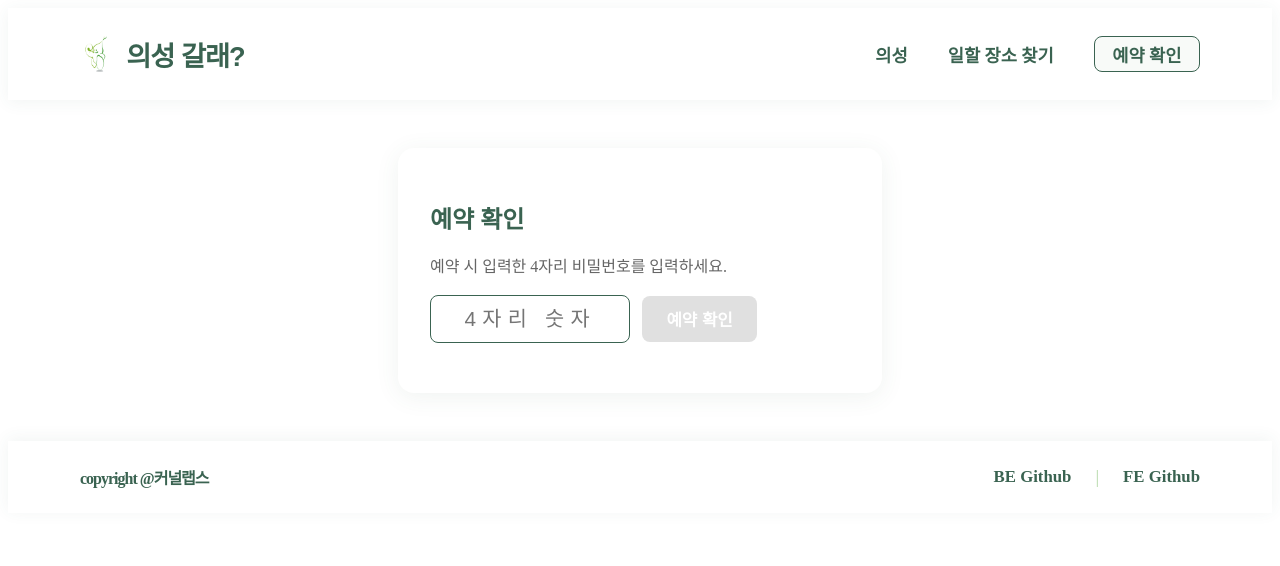
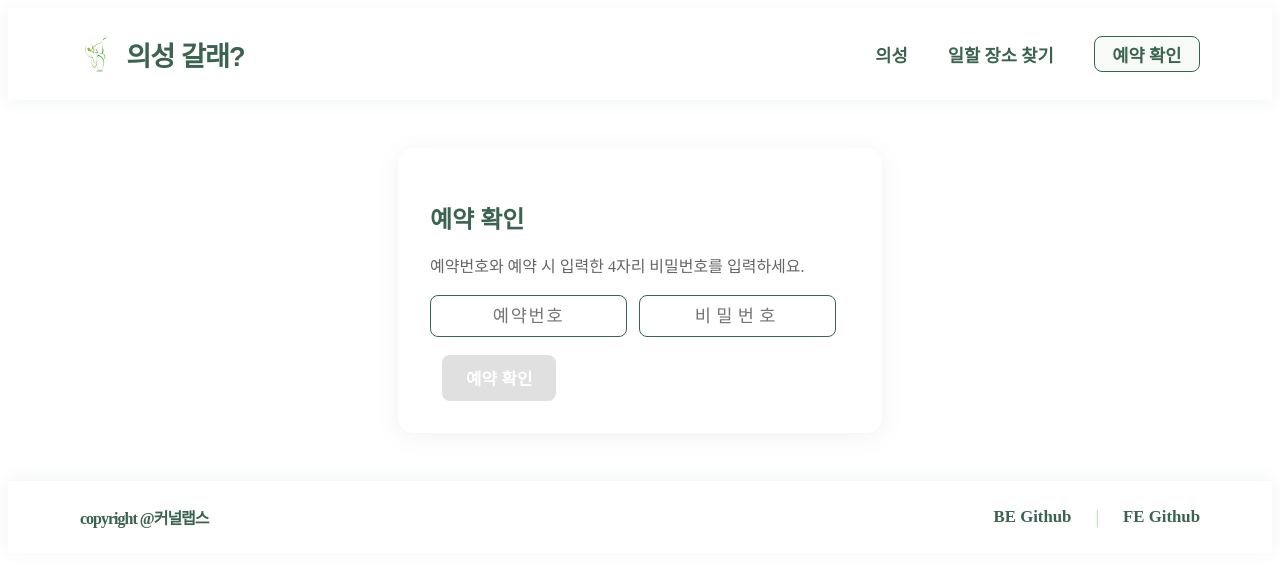
Before and after one commit to Kernel360Labs/KernelLabs-FE, a React (Vite) app: page /reservation-check in a window 1280 px wide. Shown: the top 566 px of the page. Built offline with nearby package versions, Linux system fonts and the light colour scheme.

Commit message:
[feat] #14 - 예약 확인 조회 API 연동

```diff
--- a/src/pages/RentalDetailPage.tsx
+++ b/src/pages/RentalDetailPage.tsx
@@ -546,6 +546,28 @@ const RentalDetailPage = () => {
               >
                 예약이 완료되었습니다.
               </h3>
+              {reservationResult && (
+                <div
+                  style={{
+                    color: "#3A6351",
+                    fontWeight: 700,
+                    fontSize: "1.13rem",
+                    marginBottom: 10,
+                  }}
+                >
+                  예약 번호는 [ {reservationResult.data.reservationId} ] 입니다.
+                  <br />
+                  <span
+                    style={{
+                      fontWeight: 500,
+                      fontSize: "1.01rem",
+                      color: "#444",
+                    }}
+                  >
+                    예약 조회/변경/취소 시 필요하오니 꼭 기억해주세요.
+                  </span>
+                </div>
+              )}
               <div
                 style={{
                   color: "#3A6351",
--- a/src/pages/ReservationCheckPage.tsx
+++ b/src/pages/ReservationCheckPage.tsx
@@ -1,29 +1,34 @@
 import { useState } from "react";
+import { placeService } from "../services/placeService";
 import { useReservationStore } from "../stores/placeStore";
-import { placeService } from "../services/placeService";
 
 const ReservationCheckPage = () => {
+  const [reservationId, setReservationId] = useState("");
   const [password, setPassword] = useState("");
-  const [result, setResult] = useState<any>(null);
-  const [loading, setLoading] = useState(false);
-  const [error, setError] = useState<string | null>(null);
+  const {
+    reserving: loading,
+    reservationError: error,
+    reservationResult: result,
+    setReserving,
+    setReservationError,
+    setReservationResult,
+  } = useReservationStore();
 
   const handleCheck = async () => {
-    setLoading(true);
-    setError(null);
-    setResult(null);
+    setReserving(true);
+    setReservationError(null);
+    setReservationResult(null);
     try {
-      // 실제 API 엔드포인트에 맞게 수정 필요
-      const res = await placeService.checkReservation(password);
-      setResult(res.data);
+      const res = await placeService.checkReservation(reservationId, password);
+      setReservationResult(res);
     } catch (e: any) {
-      setError(
+      setReservationError(
         e?.response?.data?.message ||
           e.message ||
           "예약 내역을 찾을 수 없습니다."
       );
     } finally {
-      setLoading(false);
+      setReserving(false);
     }
   };
 
@@ -49,8 +54,30 @@ const ReservationCheckPage = () => {
         예약 확인
       </h2>
       <div style={{ marginBottom: 18, color: "#666" }}>
-        예약 시 입력한 4자리 비밀번호를 입력하세요.
+        예약번호와 예약 시 입력한 4자리 비밀번호를 입력하세요.
       </div>
+      <input
+        type="text"
+        inputMode="numeric"
+        maxLength={8}
+        pattern="[0-9]*"
+        value={reservationId}
+        onChange={(e) => {
+          if (/^\d{0,8}$/.test(e.target.value))
+            setReservationId(e.target.value);
+        }}
+        style={{
+          fontSize: "1.1rem",
+          padding: "0.6rem 1.1rem",
+          borderRadius: 8,
+          border: "1.5px solid #3A6351",
+          marginBottom: 12,
+          width: 160,
+          textAlign: "center",
+          letterSpacing: "0.1em",
+        }}
+        placeholder="예약번호"
+      />
       <input
         type="password"
         inputMode="numeric"
@@ -61,29 +88,38 @@ const ReservationCheckPage = () => {
           if (/^\d{0,4}$/.test(e.target.value)) setPassword(e.target.value);
         }}
         style={{
-          fontSize: "1.3rem",
-          padding: "0.7rem 1.2rem",
+          fontSize: "1.1rem",
+          padding: "0.6rem 1.1rem",
           borderRadius: 8,
           border: "1.5px solid #3A6351",
           marginBottom: 18,
           width: 160,
           textAlign: "center",
           letterSpacing: "0.3em",
+          marginLeft: 12,
         }}
-        placeholder="4자리 숫자"
+        placeholder="비밀번호"
       />
       <button
         onClick={handleCheck}
-        disabled={password.length !== 4 || loading}
+        disabled={
+          reservationId.length === 0 || password.length !== 4 || loading
+        }
         style={{
           padding: "0.7rem 1.5rem",
           borderRadius: 8,
           border: "none",
-          background: password.length === 4 && !loading ? "#3A6351" : "#e0e0e0",
+          background:
+            reservationId.length > 0 && password.length === 4 && !loading
+              ? "#3A6351"
+              : "#e0e0e0",
           color: "#fff",
           fontWeight: 700,
           fontSize: "1.05rem",
-          cursor: password.length === 4 && !loading ? "pointer" : "not-allowed",
+          cursor:
+            reservationId.length > 0 && password.length === 4 && !loading
+              ? "pointer"
+              : "not-allowed",
           marginLeft: 12,
         }}
       >
@@ -103,12 +139,12 @@ const ReservationCheckPage = () => {
           <div style={{ fontWeight: 700, fontSize: "1.1rem", marginBottom: 8 }}>
             예약 정보
           </div>
-          <div>장소: {result.placeName}</div>
-          <div>날짜: {result.reservationDate}</div>
+          <div>장소: {result.data.placeName}</div>
+          <div>날짜: {result.data.reservationDate}</div>
           <div>
-            시간: {result.startTime} ~ {result.endTime}
+            시간: {result.data.startTime} ~ {result.data.endTime}
           </div>
-          <div>예약번호: {result.reservationId}</div>
+          <div>예약번호: {result.data.reservationId}</div>
         </div>
       )}
     </div>
--- a/src/services/placeService.ts
+++ b/src/services/placeService.ts
@@ -25,10 +25,13 @@ export const placeService = {
     );
     return response.data;
   },
-  checkReservation: async (password: string): Promise<ReservationResponse> => {
-    const response = await axios.post<ReservationResponse>(
-      `${API_BASE_URL}/reservations/check`,
-      { password }
+  checkReservation: async (
+    reservationId: string,
+    password: string
+  ): Promise<ReservationResponse> => {
+    const response = await axios.get<ReservationResponse>(
+      `${API_BASE_URL}/reservations/${reservationId}`,
+      { data: { password } }
     );
     return response.data;
   },
```
